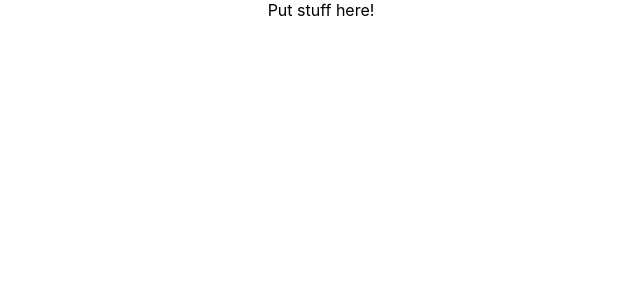
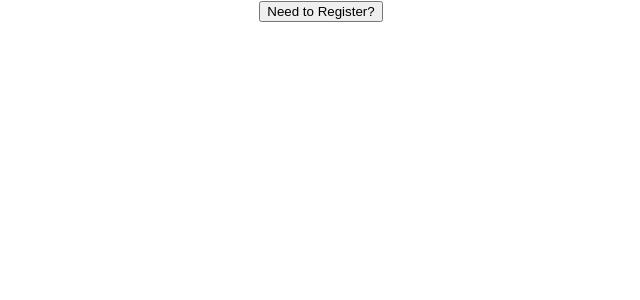
Before and after one commit to fatima3558/service-building, a React (Create React App) app: page / in a window 1280 px wide. Shown: the top 300 px of the page, without its empty margins (319-959 px from the left). Built offline with nearby package versions, Linux system fonts and the light colour scheme.

Commit message:
can toggle between register and login

```diff
--- a/src/App.js
+++ b/src/App.js
@@ -1,12 +1,24 @@
-import React from 'react';
+import React, { Component } from 'react';
 import './App.css';
 
-function App() {
-  return (
-    <div className="App">
-      Put stuff here!
-    </div>
-  );
+import LoginRegisterContainer from './LoginRegisterContainer'
+
+class App extends Component {
+  constructor() {
+    super()
+    this.state = {
+      user: null,
+      loggedIn: false
+    }
+  }
+
+  render() {
+    return (
+      <div className="App">
+        <LoginRegisterContainer />
+      </div>
+    )
+  }
 }
 
 export default App;
--- /dev/null
+++ b/src/LoginRegisterContainer/LoginContainer/index.js
@@ -0,0 +1,18 @@
+import React, {Component} from 'react';
+
+class LoginContainer extends Component {
+	constructor() {
+		super()
+		this.state = {
+
+		}
+	}
+
+	render() {
+		return(
+			<button onClick={this.props.toggleRegistered}>Need to Register?</button>
+		)
+	}
+}
+
+export default LoginContainer
--- /dev/null
+++ b/src/LoginRegisterContainer/RegisterContainer/index.js
@@ -0,0 +1,18 @@
+import React, {Component} from 'react';
+
+class RegisterContainer extends Component {
+	constructor() {
+		super()
+		this.state = {
+
+		}
+	}
+
+	render() {
+		return(
+			<button onClick={this.props.toggleRegistered}>Need to Log In?</button>
+		)
+	}
+}
+
+export default RegisterContainer
--- /dev/null
+++ b/src/LoginRegisterContainer/index.js
@@ -0,0 +1,32 @@
+import React, {Component} from 'react';
+
+import LoginContainer from './LoginContainer';
+import RegisterContainer from './RegisterContainer';
+
+class LoginRegisterContainer extends Component {
+	constructor() {
+		super()
+		this.state = {
+			isRegistered: true
+		}
+	}
+
+	toggleRegistered = () => {
+		this.setState({
+			isRegistered: !this.state.isRegistered
+		})
+	}
+
+	render() {
+		return(
+			<div>
+				{this.state.isRegistered ?
+					<LoginContainer toggleRegistered={this.toggleRegistered}/> :
+					<RegisterContainer toggleRegistered={this.toggleRegistered}/>
+				}
+			</div>
+		)
+	}
+}
+
+export default LoginRegisterContainer
```
